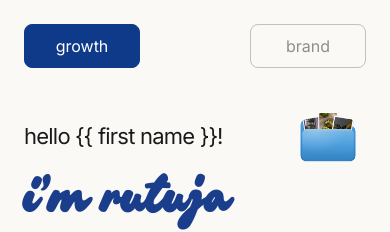
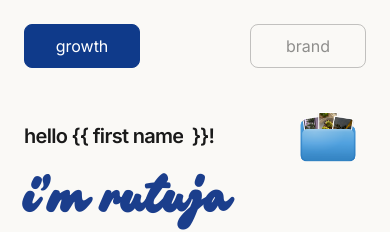
Before and after one commit to rutzonline/portfolio-site, a React (Vite) app: page / in a window 390 px wide. Shown: the top 232 px of the page. Built offline with nearby package versions, Linux system fonts and the light colour scheme; the HTML template or start-up script is replaced by a standard one.

Commit message:
Fine-tune mobile greeting, cursor and brand introduction

```diff
--- a/src/App.tsx
+++ b/src/App.tsx
@@ -1244,7 +1244,7 @@ export default function App() {
   }, [])
   const [mode, setMode] = useState<Mode>(() => readHash().mode ?? "growth")
   const [visitorName, setVisitorName] = useState(() => {
-    try { const saved = sessionStorage.getItem("portfolio-visitor-name"); return saved === null ? "first name" : saved.slice(0, 9) } catch { return "first name" }
+    try { const saved = sessionStorage.getItem("portfolio-visitor-name"); return saved === null ? "first name" : saved.slice(0, 11) } catch { return "first name" }
   })
   const [galleryOpen, setGalleryOpen] = useState(false)
   const [copied, setCopied] = useState(false)
@@ -1484,7 +1484,7 @@ export default function App() {
             <div className="mobile-greeting-row mb-1 flex items-center justify-between gap-3">
               <div className="mobile-greeting">hello {"{{ "}<span className="greeting-name-wrap">
                 <span className="greeting-name-measure" aria-hidden="true">{visitorName || "\u200b"}</span>
-                <input aria-label="Your first name" maxLength={9}
+                <input aria-label="Your first name" maxLength={11}
                   autoComplete="off" autoCapitalize="words" spellCheck={false}
                   value={visitorName} className="greeting-name"
                   onFocus={(event) => event.currentTarget.setSelectionRange(visitorName.length, visitorName.length)}
@@ -1494,7 +1494,7 @@ export default function App() {
                       input.setSelectionRange(input.value.length, input.value.length)
                   }}
                   onChange={(event) => {
-                    const name = event.target.value.slice(0, 9)
+                    const name = event.target.value.slice(0, 11)
                     setVisitorName(name)
                     try { sessionStorage.setItem("portfolio-visitor-name", name) } catch {}
                   }}
@@ -1593,7 +1593,7 @@ export default function App() {
               {...(isMobile ? { bg: tint("about") } : openProps("about"))}
             >
               {!isMobile && <CardHeading detail="Rutuja Rochkari" detailClassName="font-semibold text-[color:var(--accent)]">About</CardHeading>}
-              <div className="mobile-about-copy mt-6 lg:mt-auto">
+              <div className={`mobile-about-copy mt-6 lg:mt-auto ${isMobile && mode === "brand" ? "mobile-brand-copy" : ""}`}>
                 {isMobile && mode === "growth" ? <>
                   <p className="mobile-growth-lead mb-5 text-base font-normal leading-snug text-[#1A1A1A]/65">
                     {aboutIntro.explanation?.replace(/^i\.e\., run/, "i run")}
--- a/src/PhotoGallery.tsx
+++ b/src/PhotoGallery.tsx
@@ -3,8 +3,8 @@ import { getPhotos } from "@/PhotoSlideshow"
 
 function CloseButton({ onClick, label }: { onClick: () => void; label: string }) {
   return <button type="button" onClick={onClick} aria-label={label}
-    className="gallery-close flex size-11 shrink-0 items-center justify-center rounded-full hover:bg-black/5">
-    <svg viewBox="0 0 24 24" aria-hidden="true" className="size-3" fill="none" stroke="currentColor" strokeWidth="1.8" strokeLinecap="round"><path d="M6 6l12 12M18 6L6 18" /></svg>
+    className="gallery-close flex size-11 shrink-0 items-center justify-center">
+    <svg viewBox="0 0 24 24" aria-hidden="true" className="size-3.5" fill="none" stroke="currentColor" strokeWidth="1.8" strokeLinecap="round"><path d="M6 6l12 12M18 6L6 18" /></svg>
   </button>
 }
 
--- a/src/index.css
+++ b/src/index.css
@@ -397,20 +397,25 @@ a[href],
 }
 @media (prefers-reduced-motion: reduce) { .photo-skeleton { animation: none; } }
 
-.gallery-close { position: relative; isolation: isolate; background: transparent; }
-.gallery-close::before { content: ""; position: absolute; width: 28px; height: 28px; border-radius: 50%; z-index: -1; }
-.gallery-close:hover { background: transparent; }
-.gallery-close:hover::before { background: rgb(0 0 0 / .05); }
+.gallery-close { background: transparent; border: 0; border-radius: 0; box-shadow: none; }
 @media (max-width: 1023px) {
   .card-heading { width: 100%; }
   .card-heading > span { margin-left: auto; text-align: right; }
   .upto-card > div { width: 100%; }
   .mobile-specialties { color: rgb(26 26 26 / .45); }
   .mobile-growth-lead + .about-intro { color: #0f3a8a; }
-  .mobile-greeting { font-size: 22px; font-weight: 400; }
+  .mobile-greeting { font-size: 20px; font-weight: 600; }
 }
 @media (max-width: 359px) {
   .mobile-greeting-row { position: relative; padding-bottom: 8px; }
   .mobile-greeting-row .photo-folder-button { position: absolute; top: 100%; right: 0; width: 66px; height: 70px; }
   .mobile-name { padding-right: 68px; font-size: 46px; }
 }
+
+@media (max-width: 1023px) {
+  .greeting-name-wrap { padding-right: 4px; }
+  .greeting-name { width: calc(100% - 4px); }
+  .greeting-name-wrap .greeting-cursor { right: 0; width: 1.5px; height: 1em; }
+  .mobile-brand-copy .about-intro { color: #0f3a8a; }
+  .mobile-brand-copy .about-intro span { margin-top: 20px; color: #1a1a1a; }
+}
```
